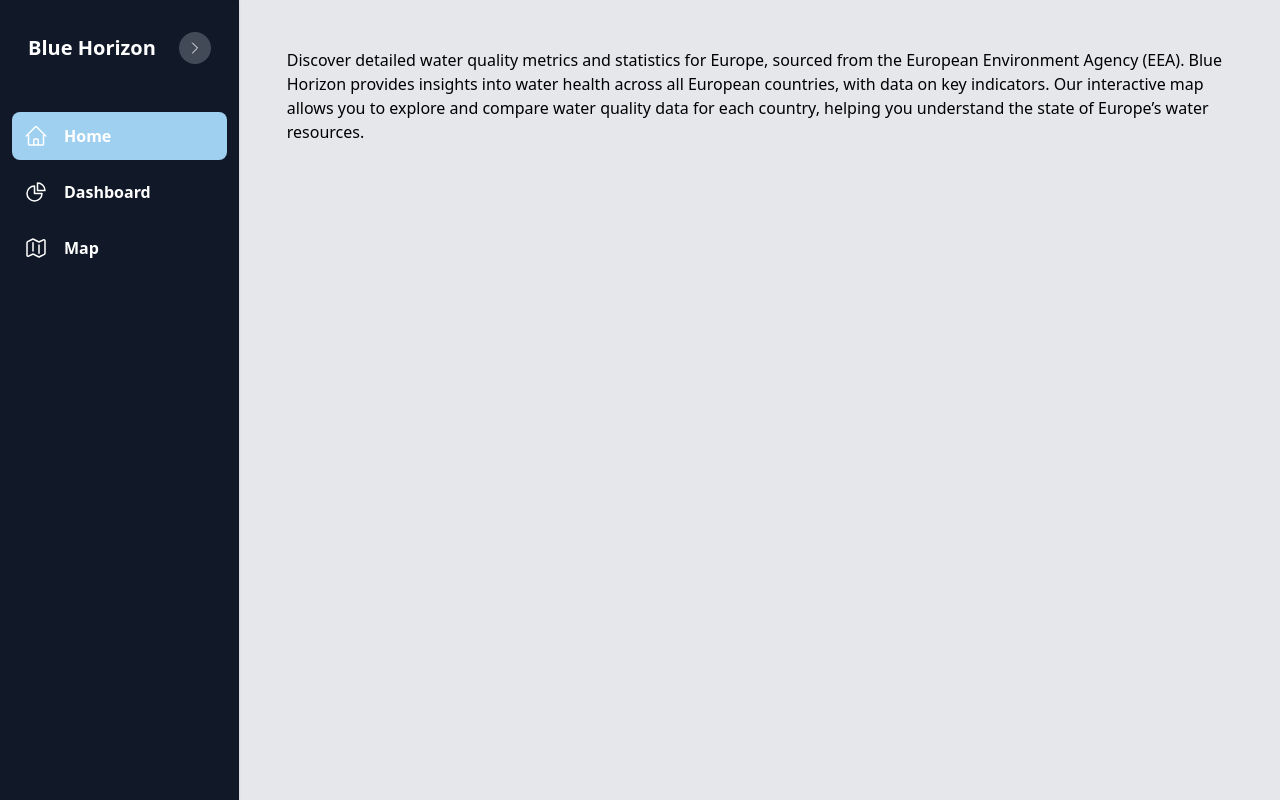
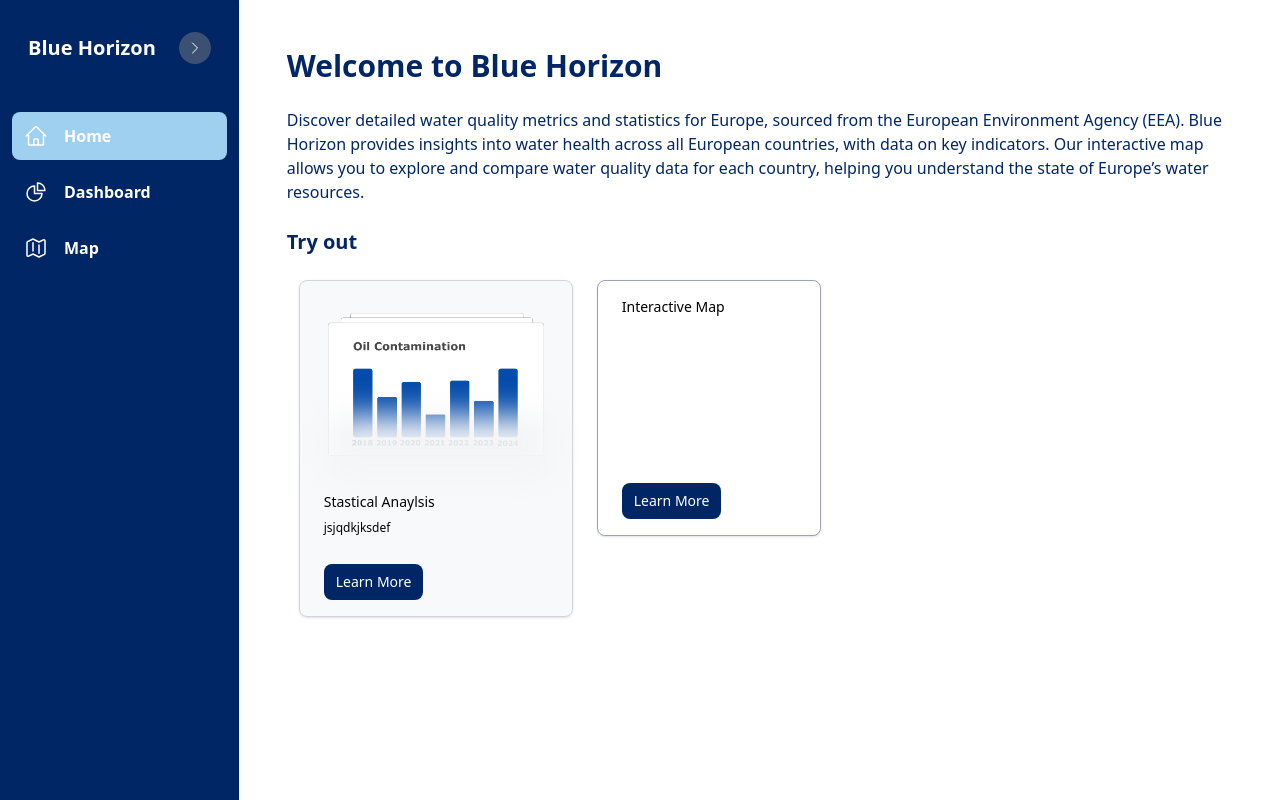
Before and after one commit to nessnos/blue_horizon, a Vue app in the folder webapp/: page / in a window 1280 px wide. Built offline with nearby package versions, Linux system fonts and the light colour scheme.

Commit message:
Reset pages as dashboard style - ui home page

```diff
--- a/webapp/src/App.vue
+++ b/webapp/src/App.vue
@@ -18,7 +18,7 @@
 </script>
 <template>
  <div class="flex flex-row">
-  <div class="transition-all duration-300 absolute h-screen inline-flex flex-col items-center bg-gray-900 shadow p-2 px-3 transform md:relative md:left-0 transition duration-200 ease-in-out" :class="[
+  <div class="transition-all duration-300 absolute h-screen inline-flex flex-col items-center bg-ocean shadow p-2 px-3 transform md:relative md:left-0 transition duration-200 ease-in-out" :class="[
                  [ isOpen ? 'w-72' : '' ]
       ]">
     <div class="my-6 w-full px-4 flex justify-between items-center">
@@ -49,7 +49,7 @@
       </RouterLink>
     </nav>
   </div>
-  <div class="flex w-full bg-gray-200 max-h-screen">
+  <div class="flex w-full bg-white max-h-screen">
     <RouterView/>
   </div>
  </div>
--- a/webapp/src/views/Home.vue
+++ b/webapp/src/views/Home.vue
@@ -1,15 +1,34 @@
 
 <script setup lang="ts">
-
 </script>
 
 <template>
-
-  <div class="p-12">
-    Discover detailed water quality metrics and statistics for Europe, sourced from the European Environment Agency (EEA).
-    Blue Horizon provides insights into water health across all European countries, with data on key indicators. Our interactive
-    map allows you to explore and compare water quality data for each country, helping you understand the state of Europe’s water
-    resources.
+  <div class="flex flex-col gap-6 p-12">
+    <div class="text-3xl font-bold text-ocean">Welcome to Blue Horizon</div>
+    <div class="text-ocean">
+      Discover detailed water quality metrics and statistics for Europe, sourced from the European Environment Agency (EEA).
+      Blue Horizon provides insights into water health across all European countries, with data on key indicators. Our interactive
+      map allows you to explore and compare water quality data for each country, helping you understand the state of Europe’s water
+      resources.
+    </div>
+    <div class="font-semibold text-xl text-ocean">Try out</div>
+    <div class="flex flex-row gap-6 px-3">
+      <div class="flex flex-col gap-2 items-start justify-between border-[0.5px] border-gray-300 rounded-lg bg-gray-100/55 shadow px-6 py-4 h-fit min-h-64 min-w-56">
+        <div class="relative w-56 h-full p-1 py-4">
+          <img class="rounded" src='@/assets/img/statistics.png' alt="">
+          <div class="absolute bottom-0 w-full h-14 blur-lg bg-gray-100"></div><!-- Blur effect -->
+        </div>
+        <div class="py-3">
+          <div class="text-sm font-normal">Stastical Anaylsis</div>
+          <div class="text-xs py-2">jsjqdkjksdef</div>
+        </div>
+        <div class="bg-ocean rounded-lg px-3 py-2 text-white text-sm hover:bg-aqua hover:cursor-pointer">Learn More</div>
+      </div>
+      <div class="flex flex-col gap-2 items-start justify-between border-[0.5px] border-gray-400 rounded-lg bg-white shadow px-6 py-4 h-64 min-w-56">
+        <div class="text-sm">Interactive Map</div>
+        <div class="bg-ocean rounded-lg px-3 py-2 text-white text-sm hover:bg-aqua hover:cursor-pointer">Learn More</div>
+      </div>
+    </div>
   </div>
 
 </template>
--- a/webapp/tailwind.config.js
+++ b/webapp/tailwind.config.js
@@ -18,4 +18,9 @@
     },
   },
   plugins: [require("@tailwindcss/forms")],
+  variants: {
+    extend: {
+      backdropFilter: ['responsive'],
+    },
+  },
 }
```
Also changed, not shown: webapp/src/assets/img/statistics.png (added).
